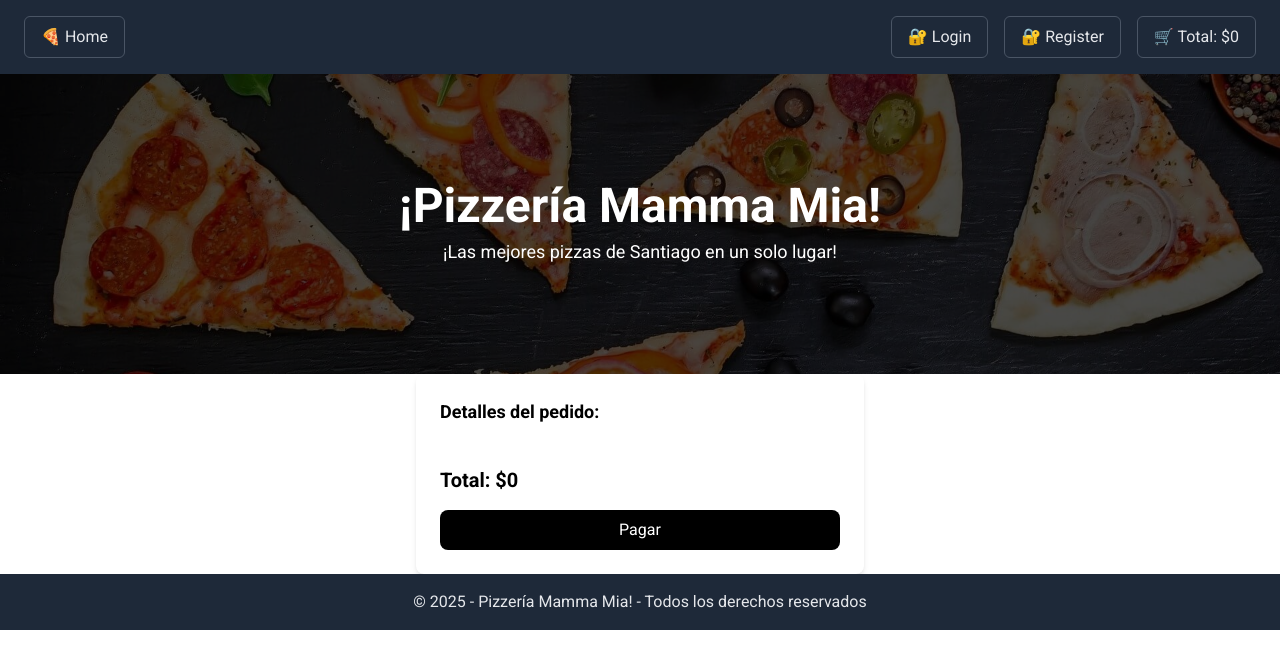
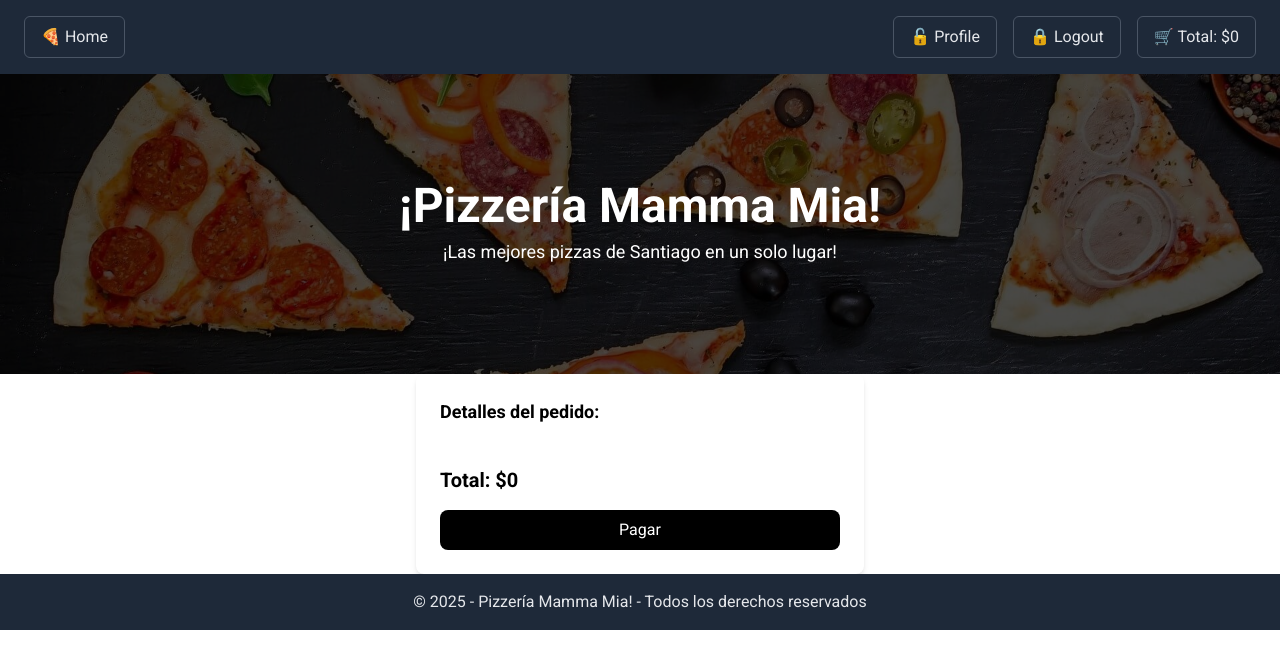
Before and after one commit to Nico-Perry-1990/react-desafio1, a React (Vite) app: page /cart in a window 1280 px wide. Shown: the top 668 px of the page. Built offline with nearby package versions, Linux system fonts and the light colour scheme.

Commit message:
entrega hito 7 - React Router II

```diff
--- a/src/App.jsx
+++ b/src/App.jsx
@@ -11,8 +11,12 @@ import Cart from './pages/Cart.jsx';
 import Pizza from './pages/Pizza.jsx';
 import Profile from './components/Profile.jsx';
 import NotFound from './pages/NotFound.jsx';
+import { ProtectedRoute } from './components/ProtectedRoute.jsx';
+import { useUser } from './context/UserContext.jsx';
 
 function App() {
+  const { token } = useUser(); // Consumir el UserContext para rutas protegidas
+
   return (
     <div>
       <Navbar />
@@ -20,11 +24,27 @@ function App() {
 
       <Routes>
         <Route path="/" element={<Home />} />
-        <Route path="/registro" element={<Registro />} />
-        <Route path="/login" element={<Login />} />
+
+        {/* Rutas de registro/login: si token=true redirige al home */}
+        <Route path="/registro" element={token ? <Navigate to="/" /> : <Registro />} />
+        <Route path="/login" element={token ? <Navigate to="/" /> : <Login />} />
+
         <Route path="/cart" element={<Cart />} />
-        <Route path="/pizza/p001" element={<Pizza />} />
-        <Route path="/profile" element={<Profile />} />
+
+        {/* Pizza con id dinámico */}
+        <Route path="/pizza/:id" element={<Pizza />} />
+
+        {/* Ruta protegida */}
+        <Route
+          path="/profile"
+          element={
+            <ProtectedRoute>
+              <Profile />
+            </ProtectedRoute>
+          }
+        />
+
+        {/* Página 404 */}
         <Route path="/404" element={<NotFound />} />
         <Route path="*" element={<Navigate to="/404" />} />
       </Routes>
--- a/src/components/Card.jsx
+++ b/src/components/Card.jsx
@@ -1,3 +1,4 @@
+import { Link } from "react-router-dom";
 import { useCart } from "../context/CartContext";
 
 function Card({ img, name, ingredients, price, id }) {
@@ -13,17 +14,11 @@ function Card({ img, name, ingredients, price, id }) {
   return (
     <div className="bg-gray-100 m-3 rounded-lg overflow-hidden shadow-md transform transition duration-300 hover:scale-105 hover:shadow-white w-72 h-[550px]">
       <img src={img} alt={name} className="w-full h-48 object-cover" />
-
       <div className="p-4 flex flex-col gap-3">
         <h2 className="text-xl font-semibold ">{name}</h2>
         <hr className="border-dashed border-gray-300" />
-
         <h5 className="font-bold">🍕 Ingredientes:</h5>
-        <ul
-          className={`text-gray-700 text-sm list-none pl-1 text-left space-y-1 ${
-            ingredients.length >= 2 ? "grid grid-cols-2 gap-x-4 gap-y-1" : ""
-          }`}
-        >
+        <ul className="text-gray-700 text-sm list-none pl-1 text-left space-y-1">
           {ingredients.map((item, index) => (
             <li key={index} className="flex items-center gap-2">
               <span>✔️</span>
@@ -32,7 +27,6 @@ function Card({ img, name, ingredients, price, id }) {
           ))}
         </ul>
         <hr className="border-dashed border-gray-300" />
-
         <h1 className="flex justify-center uppercase">Precio</h1>
         <p className="flex text-lg font-bold justify-center text-gray-800">
           {formatPrice(price)}
@@ -40,9 +34,12 @@ function Card({ img, name, ingredients, price, id }) {
         <hr className="border-dashed border-gray-300" />
 
         <div className="flex justify-between mt-2">
-          <button className="px-4 py-2 bg-gray-500 text-white rounded-md hover:bg-gray-800 transition">
+          <Link
+            to={`/pizza/${id}`}
+            className="px-4 py-2 bg-gray-500 text-white rounded-md hover:bg-gray-800 transition"
+          >
             Ver más
-          </button>
+          </Link>
           <button
             onClick={() => addToCart({ id, img, name, price })}
             className="px-4 py-2 bg-gray-500 text-white rounded-md hover:bg-gray-800 transition"
--- a/src/components/Navbar.jsx
+++ b/src/components/Navbar.jsx
@@ -1,9 +1,10 @@
 import { Link } from "react-router-dom";
 import { useCart } from "../context/CartContext";
+import { useUser } from "../context/UserContext";
 
 function Navbar() {
   const { total } = useCart();
-  const token = false;
+  const { token, logout } = useUser();
 
   const formatPrice = (amount) =>
     amount.toLocaleString("es-CL", {
@@ -23,25 +24,37 @@ function Navbar() {
       </Link>
 
       <div className="flex gap-4 items-center">
-        {(token
-          ? [
-              { label: "🔓 Profile", path: "/profile" },
-              { label: "🔒 Logout", path: "/logout" },
-            ]
-          : [
-              { label: "🔐 Login", path: "/login" },
-              { label: "🔐 Register", path: "/registro" },
-            ]
-        ).map(({ label, path }) => (
-          <Link
-            key={label}
-            to={path}
-            className="relative group text-gray-200 border border-gray-600 px-4 py-2 rounded-md bg-transparent transition"
-          >
-            {label}
-            <span className="absolute left-0 -bottom-1 w-0 h-1 bg-gray-100 transition-all duration-300 group-hover:w-full"></span>
-          </Link>
-        ))}
+        {token ? (
+          <>
+            <Link
+              to="/profile"
+              className="relative group text-gray-200 border border-gray-600 px-4 py-2 rounded-md bg-transparent transition"
+            >
+              🔓 Profile
+            </Link>
+            <button
+              onClick={logout}
+              className="relative group text-gray-200 border border-gray-600 px-4 py-2 rounded-md bg-transparent transition"
+            >
+              🔒 Logout
+            </button>
+          </>
+        ) : (
+          <>
+            <Link
+              to="/login"
+              className="relative group text-gray-200 border border-gray-600 px-4 py-2 rounded-md bg-transparent transition"
+            >
+              🔐 Login
+            </Link>
+            <Link
+              to="/registro"
+              className="relative group text-gray-200 border border-gray-600 px-4 py-2 rounded-md bg-transparent transition"
+            >
+              🔐 Register
+            </Link>
+          </>
+        )}
 
         <Link
           to="/cart"
--- /dev/null
+++ b/src/components/ProtectedRoute.jsx
@@ -0,0 +1,7 @@
+import { Navigate } from "react-router-dom";
+import { useUser } from "../context/UserContext";
+
+export const ProtectedRoute = ({ children }) => {
+  const { token } = useUser();
+  return token ? children : <Navigate to="/login" />;
+};
--- /dev/null
+++ b/src/context/UserContext.jsx
@@ -0,0 +1,17 @@
+import { createContext, useContext, useState } from "react";
+
+const UserContext = createContext();
+
+export const useUser = () => useContext(UserContext);
+
+export const UserProvider = ({ children }) => {
+  const [token, setToken] = useState(true); // simulado
+
+  const logout = () => setToken(false);
+
+  return (
+    <UserContext.Provider value={{ token, logout }}>
+      {children}
+    </UserContext.Provider>
+  );
+};
--- a/src/main.jsx
+++ b/src/main.jsx
@@ -4,13 +4,16 @@ import { BrowserRouter } from "react-router-dom";
 import "./index.css";
 import App from "./App";
 import { CartProvider } from "./context/CartContext";
+import { UserProvider } from "./context/UserContext";
 
 createRoot(document.getElementById("root")).render(
   <StrictMode>
     <BrowserRouter>
-      <CartProvider>
-        <App />
-      </CartProvider>
+      <UserProvider>
+        <CartProvider>
+          <App />
+        </CartProvider>
+      </UserProvider>
     </BrowserRouter>
   </StrictMode>
 );
--- a/src/pages/Cart.jsx
+++ b/src/pages/Cart.jsx
@@ -1,7 +1,9 @@
 import { useCart } from "../context/CartContext";
+import { useUser } from "../context/UserContext";
 
 const Cart = () => {
   const { cart, updateCount, total } = useCart();
+  const { token } = useUser();
 
   return (
     <div className="bg-white p-6 rounded-lg shadow-md max-w-md mx-auto max-h-screen flex flex-col">
@@ -48,7 +50,14 @@ const Cart = () => {
             Total: ${total.toLocaleString("es-CL")}
           </span>
         </div>
-        <button className="mt-4 w-full bg-black text-white py-2 rounded-lg hover:bg-gray-800">
+        <button
+          disabled={!token}
+          className={`mt-4 w-full py-2 rounded-lg transition ${
+            token
+              ? "bg-black text-white hover:bg-gray-800"
+              : "bg-gray-400 text-gray-700 cursor-not-allowed"
+          }`}
+        >
           Pagar
         </button>
       </div>
--- a/src/pages/Pizza.jsx
+++ b/src/pages/Pizza.jsx
@@ -1,29 +1,33 @@
 import { useEffect, useState } from "react";
+import { useParams } from "react-router-dom";
 import Card from "../components/Card.jsx";
 
-function Pizza(){
-const [pizzas, setPizzas] = useState(null)
+function Pizza() {
+  const { id } = useParams();
+  const [pizza, setPizza] = useState(null);
 
-async function  getPizzas() {
-  const res = await fetch("http://localhost:5000/api/pizzas/p001")
-  const data = await res.json()
-  setPizzas(data)
+  async function getPizza() {
+    const res = await fetch(`http://localhost:5000/api/pizzas/${id}`);
+    const data = await res.json();
+    setPizza(data);
   }
 
   useEffect(() => {
-  getPizzas()
-},[])
+    getPizza();
+  }, [id]);
+
+  if (!pizza) return <p className="text-center text-white">Cargando...</p>;
+
   return (
-    <div className="flex flex-wrap justify-center gap-6 bg-black py-10 min-h-screen">
-        {pizzas && (
+    <div className="flex justify-center bg-black py-10 min-h-screen">
       <Card
-            key={pizzas.id}
-            img={pizzas.img}
-            name={pizzas.name}
-            ingredients={pizzas.ingredients}
-            price={pizzas.price}
+        key={pizza.id}
+        id={pizza.id}
+        img={pizza.img}
+        name={pizza.name}
+        ingredients={pizza.ingredients}
+        price={pizza.price}
       />
-        )}
     </div>
   );
 }
```
Also changed, not shown: 1 other file (tests, documents, lock files or other folders). Lines whose indentation alone changed are shown as unchanged.
